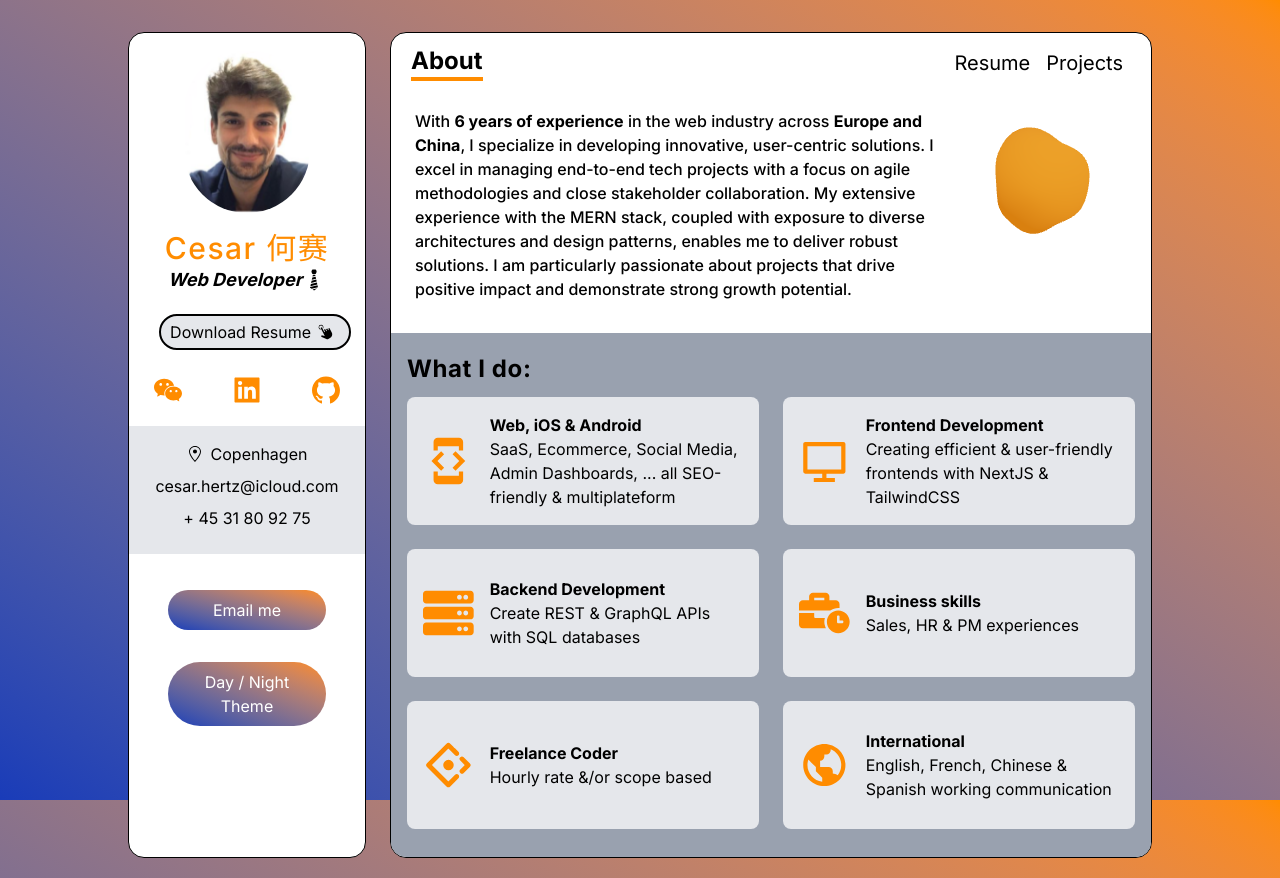
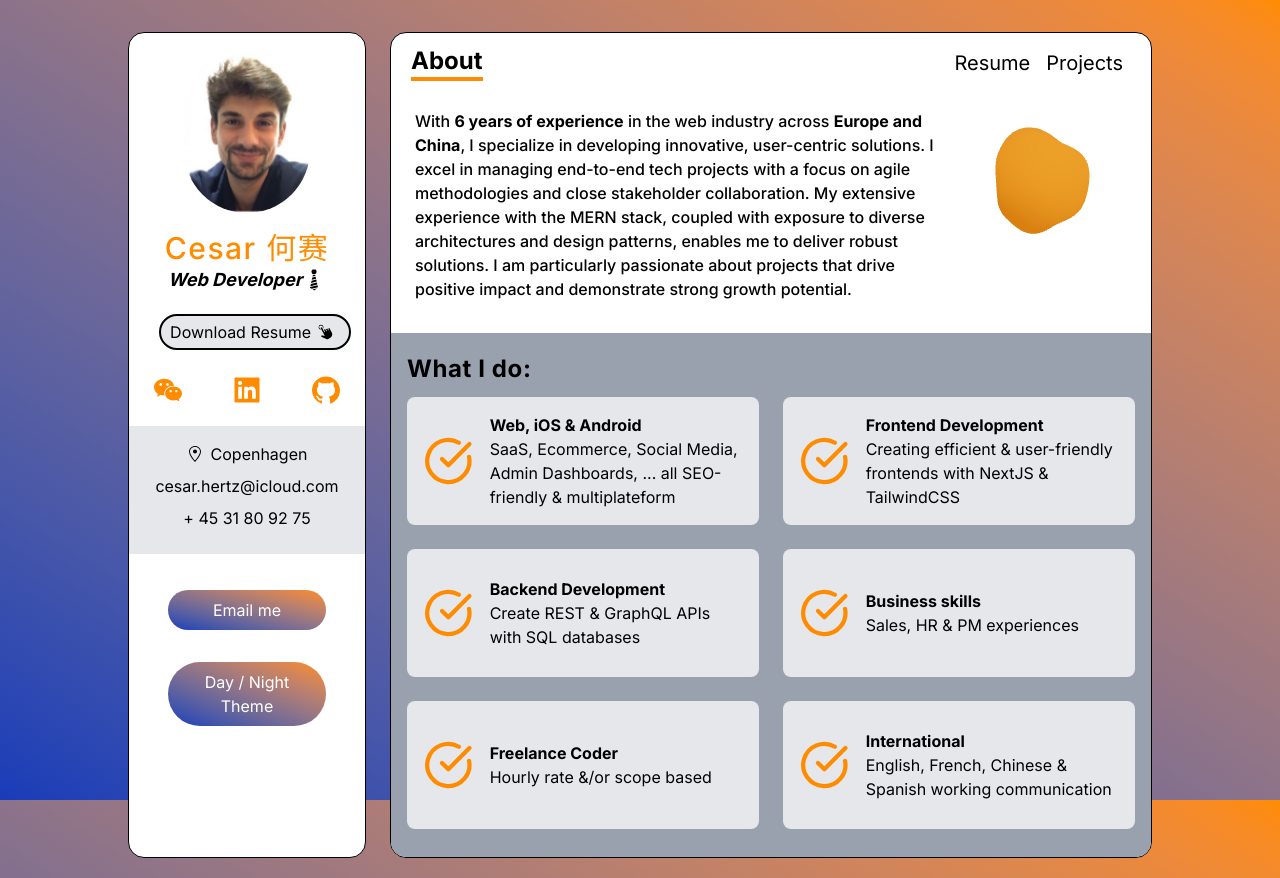
Before and after one commit to manguocesar/portfolio, a Next.js app: page / in a window 1280 px wide. Built offline with nearby package versions, Linux system fonts and the light colour scheme.

Commit message:
refactor: replace Icon with CircleCheckBig in ServiceCard for improved visual consistency

```diff
--- a/src/app/components/service-card.tsx
+++ b/src/app/components/service-card.tsx
@@ -1,12 +1,13 @@
 import { FunctionComponent } from 'react';
 import { Service } from '../types';
+import { CircleCheckBig } from 'lucide-react';
 
 const ServiceCard: FunctionComponent<{ service: Service }> = ({
-  service: { Icon, title, about },
+  service: { title, about },
 }) => {
   return (
     <div className="flex items-center space-x-4 p-2">
-      <Icon className="text-orange h-20 w-1/6 sm:h-24" />
+      <CircleCheckBig className="text-orange h-20 w-1/6 sm:h-24" />
       <div className="w-5/6">
         <h6 className="font-bold">{title}</h6>
         <p>{about}</p>
```
